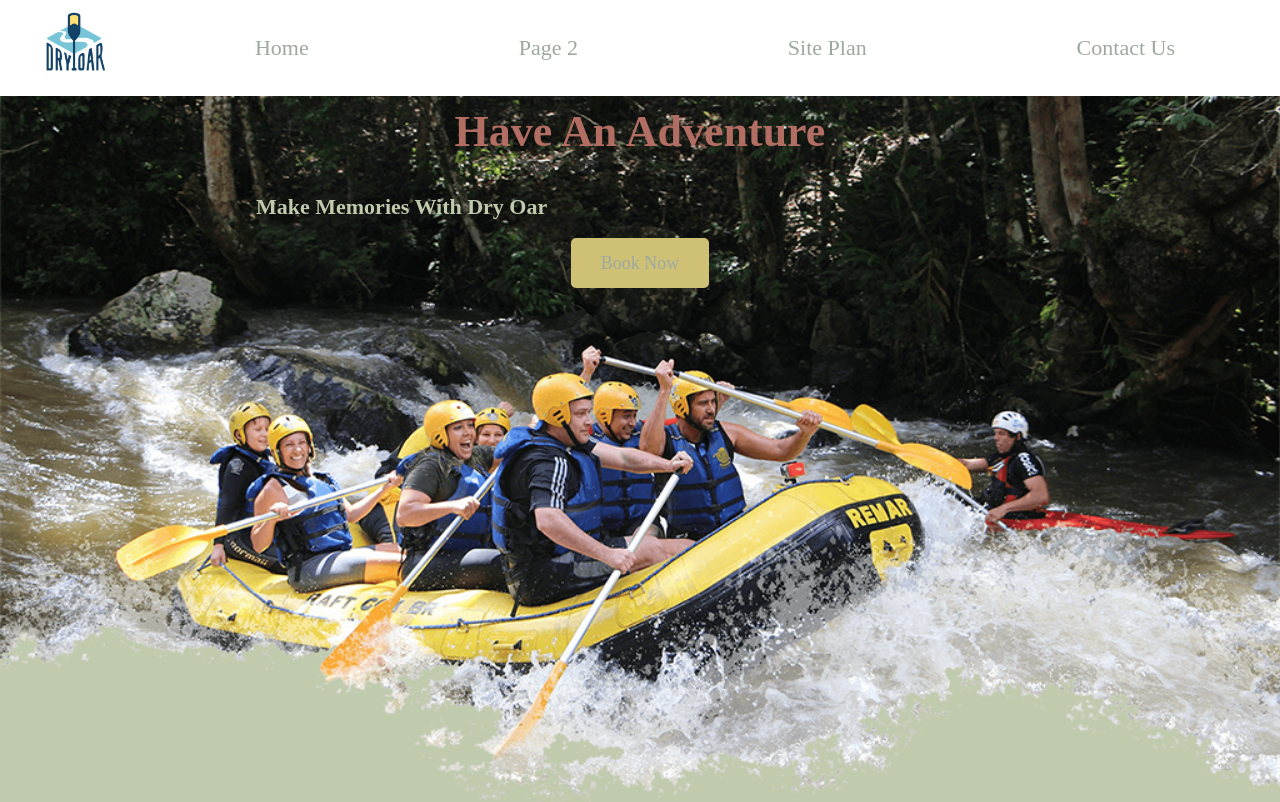
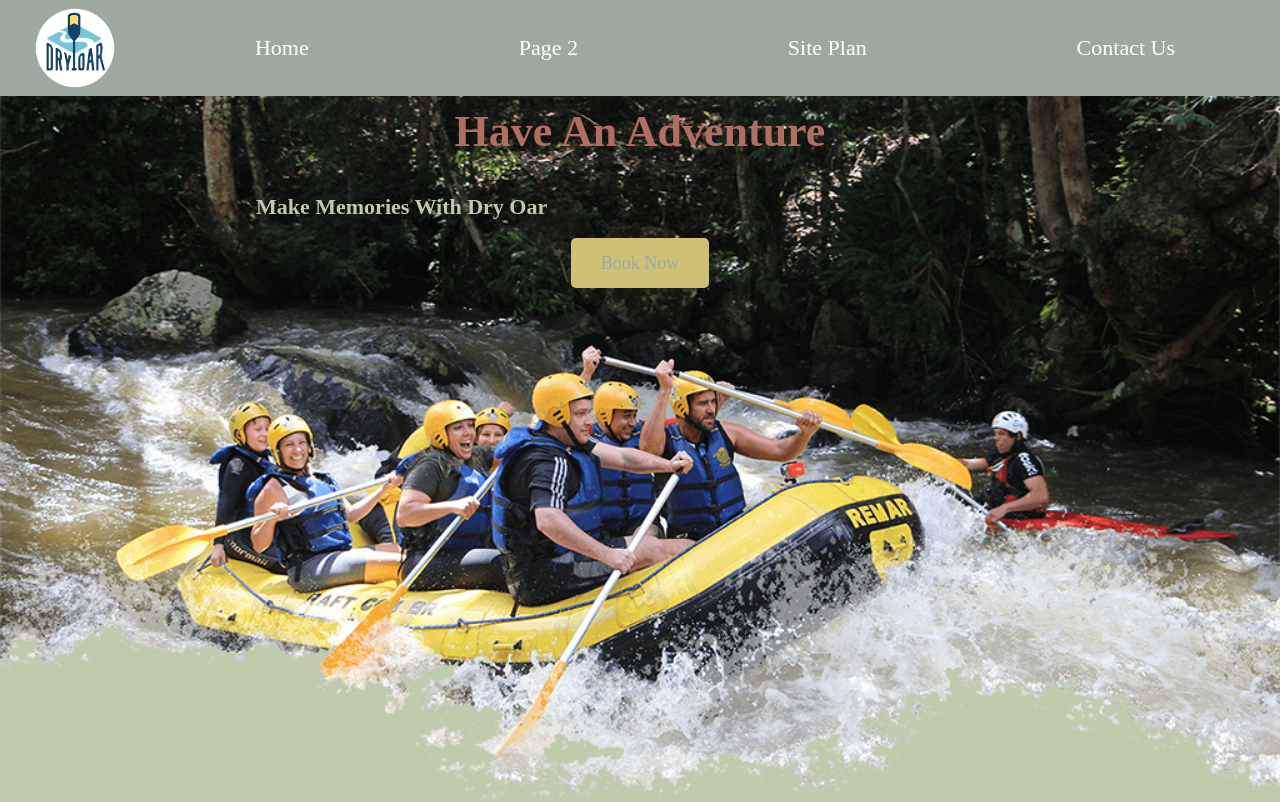
Before and after one commit to dihot27/wdd130, a plain HTML site: page wwr/index.html in a window 1280 px wide. Shown: the top 802 px of the page. Drawn offline with Linux system fonts and the light colour scheme; a web font is replaced by a local one.

Commit message:
changed color

```diff
--- a/wwr/styles/style.css
+++ b/wwr/styles/style.css
@@ -7,7 +7,7 @@ div {
 }
 nav a {
     text-align: center;
-    color: #9da9a0;
+    color: #FFFFFF;
     text-decoration: none;
     padding: 35px;
 }
@@ -33,7 +33,7 @@ body{
 header{
     display: grid;
     grid-template-columns: 150px auto;
-    background-color: #FFFFFF;
+    background-color: #9da9a0;
 
 }
 nav a:hover{
```
